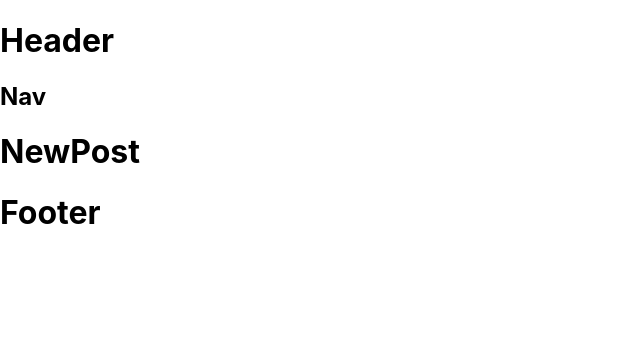
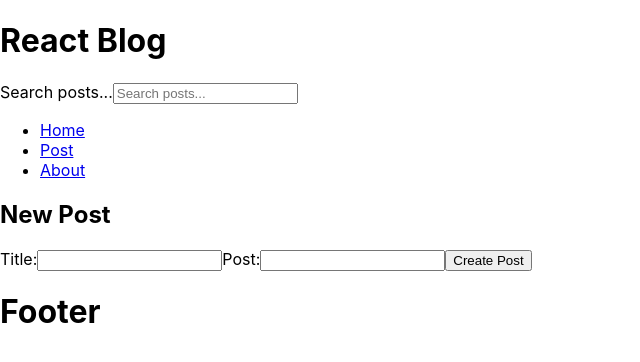
Before and after one commit to Abrafaks/blog, a React (Create React App) app: page /post in a window 1280 px wide. Shown: the top 362 px of the page, without its empty margins (0-640 px from the left). Built offline with nearby package versions, Linux system fonts and the light colour scheme.

Commit message:
Add basic CRUD post functionality

```diff
--- a/src/App.js
+++ b/src/App.js
@@ -6,16 +6,95 @@ import PostPage from "./PostPage";
 import About from "./About";
 import Missing from "./Missing";
 import Layout from "./Layout";
+import { format } from "date-fns";
 
 function App() {
     const navigate = useNavigate();
+    const [posts, setPosts] = useState([
+        {
+            id: 1,
+            title: "First post",
+            datetime: "March 01, 2024 9:37:00 PM",
+            body: "Lorem ipsum dolor sit amet, consectetur adipiscing elit, sed do eiusmod tempor incididunt ut labore et dolore magna aliqua. Ut enim ad minim veniam, quis nostrud exercitation ullamco laboris nisi ut aliquip ex ea commodo consequat. Duis aute irure dolor in reprehenderit in voluptate velit esse cillum dolore eu fugiat nulla pariatur. Excepteur sint occaecat cupidatat non proident, sunt in culpa qui officia deserunt mollit anim id est laborum.",
+        },
+        {
+            id: 2,
+            title: "2nd post",
+            datetime: "March 01, 2024 9:37:00 PM",
+            body: "Lorem ipsum dolor sit amet, consectetur adipiscing elit, sed do eiusmod tempor incididunt ut labore et dolore magna aliqua. Ut enim ad minim veniam, quis nostrud exercitation ullamco laboris nisi ut aliquip ex ea commodo consequat. Duis aute irure dolor in reprehenderit in voluptate velit esse cillum dolore eu fugiat nulla pariatur. Excepteur sint occaecat cupidatat non proident, sunt in culpa qui officia deserunt mollit anim id est laborum.",
+        },
+        {
+            id: 3,
+            title: "3rd post",
+            datetime: "March 01, 2024 9:37:00 PM",
+            body: "Lorem ipsum dolor sit amet, consectetur adipiscing elit, sed do eiusmod tempor incididunt ut labore et dolore magna aliqua. Ut enim ad minim veniam, quis nostrud exercitation ullamco laboris nisi ut aliquip ex ea commodo consequat. Duis aute irure dolor in reprehenderit in voluptate velit esse cillum dolore eu fugiat nulla pariatur. Excepteur sint occaecat cupidatat non proident, sunt in culpa qui officia deserunt mollit anim id est laborum.",
+        },
+        {
+            id: 4,
+            title: "4th post",
+            datetime: "March 01, 2024 9:37:00 PM",
+            body: "Lorem ipsum dolor sit amet, consectetur adipiscing elit, sed do eiusmod tempor incididunt ut labore et dolore magna aliqua. Ut enim ad minim veniam, quis nostrud exercitation ullamco laboris nisi ut aliquip ex ea commodo consequat. Duis aute irure dolor in reprehenderit in voluptate velit esse cillum dolore eu fugiat nulla pariatur. Excepteur sint occaecat cupidatat non proident, sunt in culpa qui officia deserunt mollit anim id est laborum.",
+        },
+    ]);
+    const [search, setSearch] = useState("");
+    const [searchResults, setSearchResults] = useState([]);
+    const [postTitle, setPostTitle] = useState("");
+    const [postBody, setPostBody] = useState("");
+
+    const handleSubmit = (e) => {
+        e.preventDefault();
+        const id = posts.length ? posts[posts.length - 1].id + 1 : 1;
+        const datetime = format(new Date(), "MMMM dd, yyyy pp");
+        const newPost = { id, title: postTitle, datetime, body: postBody };
+        const allPosts = [...posts, newPost];
+
+        setPosts(allPosts);
+        setPostTitle("");
+        setPostBody("");
+        navigate("/");
+    };
+
+    const handleDelete = (id) => {
+        const postList = posts.filter((post) => post.id !== id);
+        setPosts(postList);
+        navigate("/");
+    };
+
     return (
         <Routes>
-            <Route path="/" element={<Layout />}>
-                <Route index element={<Home />} />
+            <Route
+                path="/"
+                element={
+                    <Layout
+                        title="React Blog"
+                        search={search}
+                        setSearch={setSearch}
+                    />
+                }
+            >
+                <Route index element={<Home posts={posts} />} />
                 <Route path="post">
-                    <Route index element={<NewPost />} />
-                    <Route path=":id" element={<PostPage />} />
+                    <Route
+                        index
+                        element={
+                            <NewPost
+                                handleSubmit={handleSubmit}
+                                postTitle={postTitle}
+                                setPostTitle={setPostTitle}
+                                postBody={postBody}
+                                setPostBody={setPostBody}
+                            />
+                        }
+                    />
+                    <Route
+                        path=":id"
+                        element={
+                            <PostPage
+                                posts={posts}
+                                handleDelete={handleDelete}
+                            />
+                        }
+                    />
                 </Route>
                 <Route path="about" element={<About />} />
                 <Route path="*" element={<Missing />} />
--- /dev/null
+++ b/src/Feed.js
@@ -0,0 +1,14 @@
+import React from "react";
+import Post from "./Post";
+
+const Feed = ({ posts }) => {
+    return (
+        <>
+            {posts.map((post) => {
+                return <Post key={post.id} post={post} />;
+            })}
+        </>
+    );
+};
+
+export default Feed;
--- a/src/Header.js
+++ b/src/Header.js
@@ -1,9 +1,9 @@
 import React from "react";
 
-const Header = () => {
+const Header = ({ title }) => {
     return (
-        <header>
-            <h1>Header</h1>
+        <header className="header">
+            <h1>{title || ""}</h1>
         </header>
     );
 };
--- a/src/Home.js
+++ b/src/Home.js
@@ -1,9 +1,14 @@
 import React from "react";
+import Feed from "./Feed";
 
-const Home = () => {
+const Home = ({ posts }) => {
     return (
-        <main>
-            <h1>Home</h1>
+        <main className="home">
+            {posts.length ? (
+                <Feed posts={posts} />
+            ) : (
+                <p style={{ marginTop: "2rem" }}>No posts to display.</p>
+            )}
         </main>
     );
 };
--- a/src/Layout.js
+++ b/src/Layout.js
@@ -4,11 +4,11 @@ import Header from "./Header";
 import Nav from "./Nav";
 import Footer from "./Footer";
 
-const Layout = () => {
+const Layout = ({ title, search, setSearch }) => {
     return (
         <div className="App">
-            <Header />
-            <Nav />
+            <Header title={title} />
+            <Nav search={search} setSearch={setSearch} />
             <Outlet />
             <Footer />
         </div>
--- a/src/Nav.js
+++ b/src/Nav.js
@@ -1,9 +1,30 @@
 import React from "react";
+import { Link } from "react-router-dom";
 
-const Nav = () => {
+const Nav = ({ search, setSearch }) => {
     return (
-        <nav>
-            <h1>Nav</h1>
+        <nav className="nav">
+            <form className="search-form" onSubmit={(e) => e.preventDefault()}>
+                <label htmlFor="search">Search posts...</label>
+                <input
+                    type="text"
+                    id="search"
+                    placeholder="Search posts..."
+                    value={search}
+                    onChange={(e) => setSearch(e.target.value)}
+                />
+            </form>
+            <ul>
+                <li>
+                    <Link to="">Home</Link>
+                </li>
+                <li>
+                    <Link to="post">Post</Link>
+                </li>
+                <li>
+                    <Link to="about">About</Link>
+                </li>
+            </ul>
         </nav>
     );
 };
--- a/src/NewPost.js
+++ b/src/NewPost.js
@@ -1,9 +1,35 @@
 import React from "react";
 
-const NewPost = () => {
+const NewPost = ({
+    handleSubmit,
+    postTitle,
+    setPostTitle,
+    postBody,
+    setPostBody,
+}) => {
     return (
-        <main>
-            <h1>NewPost</h1>
+        <main className="new-post">
+            <h2>New Post</h2>
+            <form className="new-post-form" onSubmit={handleSubmit}>
+                <label htmlFor="post-title">Title:</label>
+                <input
+                    type="text"
+                    id="post-title"
+                    required
+                    value={postTitle}
+                    onChange={(e) => setPostTitle(e.target.value)}
+                />
+
+                <label htmlFor="post-body">Post:</label>
+                <input
+                    type="text"
+                    id="post-body"
+                    required
+                    value={postBody}
+                    onChange={(e) => setPostBody(e.target.value)}
+                />
+                <button type="submit">Create Post</button>
+            </form>
         </main>
     );
 };
--- /dev/null
+++ b/src/Post.js
@@ -0,0 +1,20 @@
+import React from "react";
+import { Link } from "react-router-dom";
+
+const Post = ({ post }) => {
+    return (
+        <article className="post">
+            <Link to={`/post/${post.id}`}>
+                <h2>{post.title}</h2>
+                <p className="post-date">{post.datetime}</p>
+            </Link>
+            <p className="postBody">
+                {post.body.length <= 25
+                    ? post.body
+                    : `${post.body.slice(0, 25)}`}
+            </p>
+        </article>
+    );
+};
+
+export default Post;
--- a/src/PostPage.js
+++ b/src/PostPage.js
@@ -1,9 +1,33 @@
 import React from "react";
+import { Link, useParams } from "react-router-dom";
 
-const PostPage = () => {
+const PostPage = ({ posts, handleDelete }) => {
+    const { id } = useParams();
+    const post = posts.find((post) => post.id.toString() === id);
     return (
-        <main>
-            <h1>Post page</h1>
+        <main className="post-page">
+            <article className="post">
+                {post && (
+                    <>
+                        <h2>{post.title}</h2>
+                        <p className="post-date">{post.datetime}</p>
+                        <p className="post-body">{post.body}</p>
+                        <button onClick={() => handleDelete(post.id)}>
+                            Delete Post
+                        </button>
+                    </>
+                )}
+
+                {!post && (
+                    <>
+                        <h2>Post not found</h2>
+                        <p>What a pity...</p>
+                        <p>
+                            <Link to="/">Visit Our Homepage</Link>
+                        </p>
+                    </>
+                )}
+            </article>
         </main>
     );
 };
```
